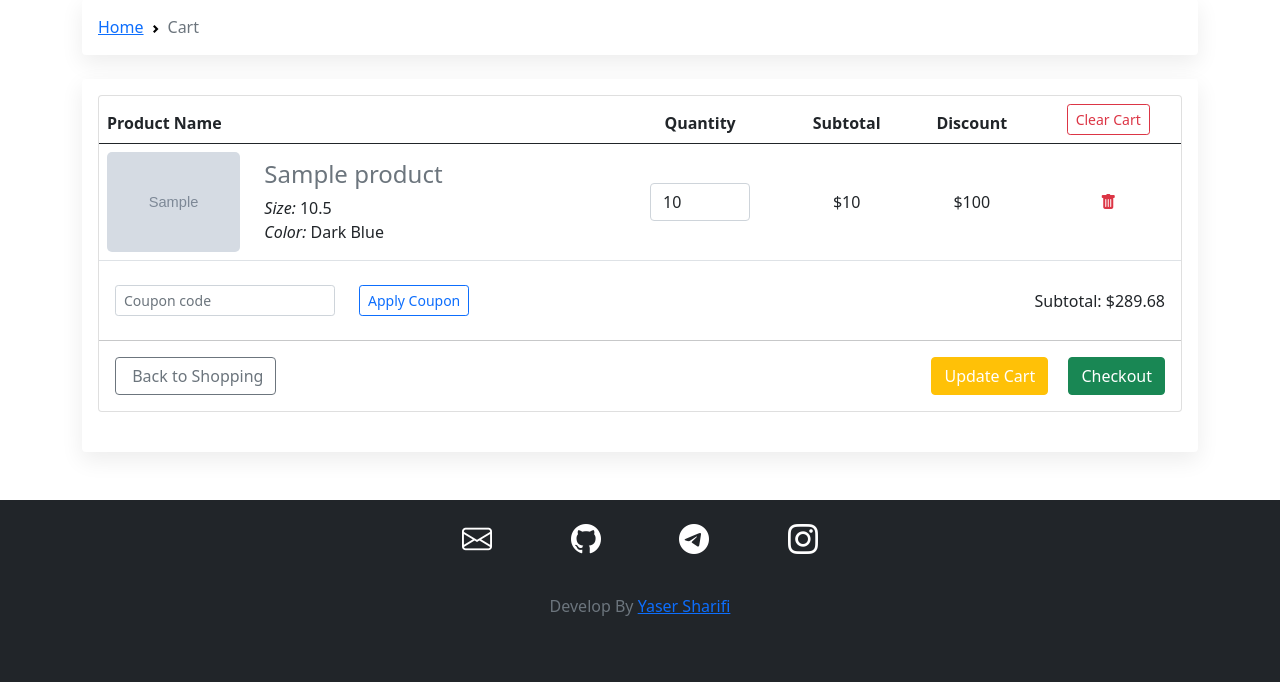
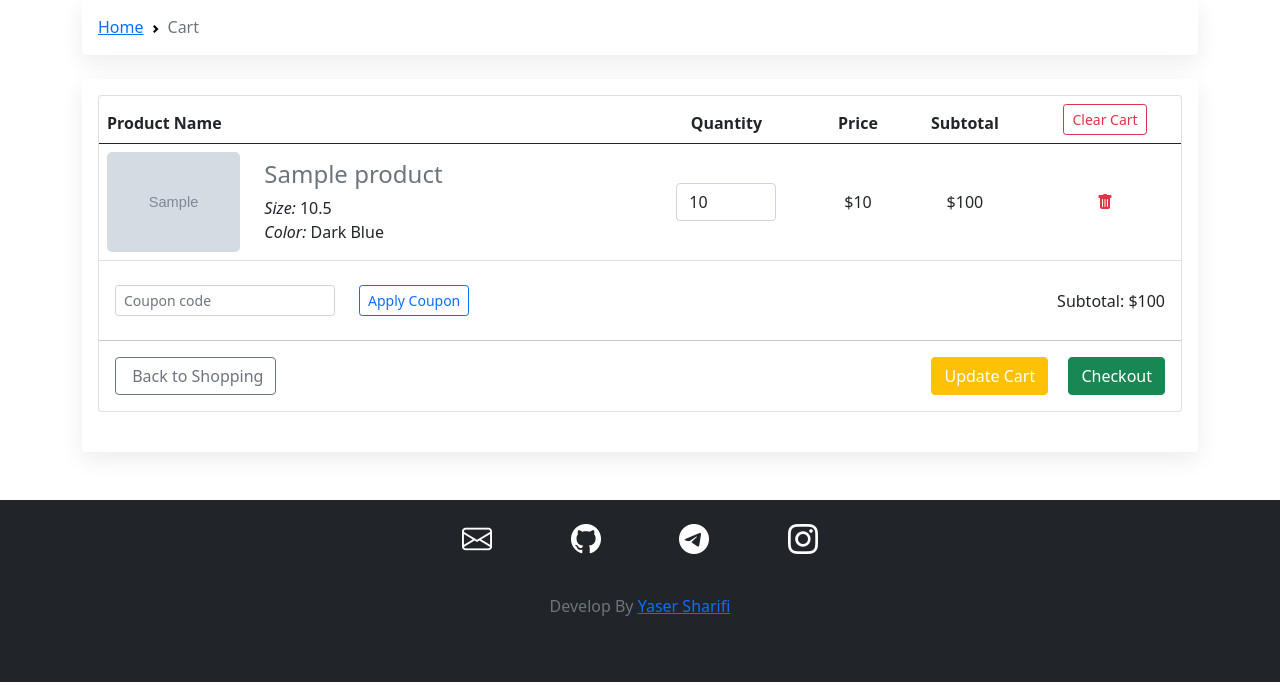
Before and after one commit to yasersharifi/shopping_cart_ajax_php_mysql, a PHP site: page /cart.php in a window 1280 px wide. Shown: the part 81-773 px from the top of the page. Run offline with PHP 8.4, Linux system fonts and the light colour scheme; tables that the repository leaves empty or names only in its code hold one stand-in row (values such as "Sample post"); grey boxes marked "Sample" are stand-in pictures.

Commit message:
fixed update cart

```diff
--- a/assets/css/style.css
+++ b/assets/css/style.css
@@ -35,3 +35,20 @@
     border: 2px solid #ffc107;
     border-radius: 5px;
 }
+.loadingImg {
+    position: absolute;
+    z-index: 1;
+    background: #ffeaea;
+    top: 43%;
+    left: 50%;
+    display: none;
+}
+.loadingDiv {
+    opacity: 0.5;
+}
+.loadingDiv, .loadingDiv button, .loadingDiv *{
+    cursor: not-allowed;
+}
+.loadingDiv button {
+    cursor: wait;
+}
--- a/cart.php
+++ b/cart.php
@@ -3,6 +3,7 @@ session_start();
 include_once "classes/Cart.php";
 $cartObject = new Cart();
 $cartItems = $cartObject->findAll();
+$totalPrice = 0;
 
 // delete from cart
 if (isset($_GET["action"])) {
@@ -106,7 +107,8 @@ if (isset($_GET["action"])) {
 <!-- start main -->
 <section id="main">
     <div class="container mt-4">
-        <div class="card yas-box-shadow-nh border-0">
+        <div class="card yas-box-shadow-nh border-0 position-relative">
+            <img class="loadingImg" src="assets/images/loading/loading.gif" width="70" alt="">
             <div class="card-body">
                 <div class="row">
                     <?php if (isset($_SESSION["msg"])): $msg = $_SESSION["msg"]; ?>
@@ -117,6 +119,11 @@ if (isset($_GET["action"])) {
                     </div>
                     <?php endif; unset($_SESSION["msg"]); ?>
                     <div class="col-12 mb-4">
+                        <div class="row" id="message" style="display: none">
+                            <div class="col-12">
+                                <div class="alert" id="messageDiv"></div>
+                            </div>
+                        </div>
                         <!-- Shopping Cart-->
                         <div class="card">
                             <div class="card-body p-0">
@@ -126,13 +133,13 @@ if (isset($_GET["action"])) {
                                         <tr>
                                             <th>Product Name</th>
                                             <th class="text-center">Quantity</th>
+                                            <th class="text-center">Price</th>
                                             <th class="text-center">Subtotal</th>
-                                            <th class="text-center">Discount</th>
                                             <th class="text-center"><a class="btn btn-sm btn-outline-danger" href="#">Clear Cart</a></th>
                                         </tr>
                                         </thead>
                                         <tbody>
-                                        <?php if (! empty($cartItems)): foreach ($cartItems as $item): ?>
+                                        <?php if (! empty($cartItems)): foreach ($cartItems as $item): $totalPrice += $item->price * $item->quantity; ?>
                                         <tr>
                                             <td>
                                                 <div class="product-item d-flex">
@@ -146,11 +153,11 @@ if (isset($_GET["action"])) {
                                             </td>
                                             <td class="text-center align-middle">
                                                 <div class="count-input">
-                                                    <input type="number" value="<?= $item->quantity; ?>" class="form-control yas-box-shadow-unset" style="width: 100px; margin: 0 auto">
+                                                    <input type="number" value="<?= $item->quantity; ?>" id="<?= $item->id; ?>" data-price="<?= $item->price; ?>" class="productQty form-control yas-box-shadow-unset" style="width: 100px; margin: 0 auto" min="1">
                                                 </div>
                                             </td>
-                                            <td class="text-center text-lg text-medium align-middle subTotal">$<?= number_format($item->price); ?></td>
-                                            <td class="text-center text-lg text-medium align-middle">$<?= number_format($item->price * $item->quantity); ?></td>
+                                            <td class="text-center text-lg text-medium align-middle price">$<?= number_format($item->price); ?></td>
+                                            <td class="text-center text-lg text-medium align-middle subTotal">$<?= number_format($item->price * $item->quantity); ?></td>
                                             <td class="text-center align-middle">
                                                 <a class="remove-from-cart" href="?action=delete&cartId=<?= $item->cartID; ?>" data-toggle="tooltip" title="" data-original-title="Remove item">
                                                     <i class="bi bi-trash-fill text-danger"></i>
@@ -170,13 +177,13 @@ if (isset($_GET["action"])) {
                                             </div>
                                         </form>
                                     </div>
-                                    <div class="column text-lg">Subtotal: <span class="text-medium">$289.68</span></div>
+                                    <div class="column text-lg">Subtotal: <span class="text-medium" id="totalPrice">$<?= number_format($totalPrice); ?></span></div>
                                 </div>
                                 <hr>
                                 <div class="shopping-cart-footer d-flex flex-row justify-content-between align-items-center mb-3 px-3">
-                                    <div class="column"><a class="btn btn-outline-secondary" href="#"><i class="icon-arrow-left"></i>&nbsp;Back to Shopping</a></div>
+                                    <div class="column"><a class="btn btn-outline-secondary" href="index.php"><i class="icon-arrow-left"></i>&nbsp;Back to Shopping</a></div>
                                     <div class="column">
-                                        <a class="btn btn-warning text-white" href="#" data-toast="" data-toast-type="success" data-toast-position="topRight" data-toast-icon="icon-circle-check" data-toast-title="Your cart" data-toast-message="is updated successfully!">Update Cart</a>
+                                        <button id="updateCart" class="btn btn-warning text-white"  data-toast="" data-toast-type="success" data-toast-position="topRight" data-toast-icon="icon-circle-check" data-toast-title="Your cart" data-toast-message="is updated successfully!">Update Cart</button>
                                         <a class="btn btn-success ms-3" href="#">Checkout</a>
                                     </div>
                                 </div>
@@ -216,5 +223,68 @@ if (isset($_GET["action"])) {
 <script src="https://code.jquery.com/jquery-3.6.0.min.js"
         integrity="sha256-/xUj+3OJU5yExlq6GSYGSHk7tPXikynS7ogEvDej/m4=" crossorigin="anonymous"></script>
 
+<script>
+    // change subtotal price
+    $(document).ready(function () {
+        $(".productQty").change(function () {
+            let price = $(this).attr("data-price");
+            let qty = $(this).val();
+            let totalPrice = price * qty;
+            $(this).parent("div").parent("td").parent("tr").find(".subTotal").text("$" + totalPrice);
+        });
+    });
+
+    $(document).ready(function () {
+        $("#updateCart").on("click", function () {
+            let data = [];
+            let item = {};
+            let totalPrice = 0;
+            let price = 0;
+            $(".productQty").each(function () {
+                // calculate total cart price
+                price = $(this).attr("data-price");
+                totalPrice += parseFloat(price * $(this).val());
+
+                item = {"productId": $(this).attr('id'), "productQty": $(this).val()};
+                data.push(item);
+            })
+            // show total price
+            $("#totalPrice").text("$" + totalPrice);
+
+            // show loading
+            $(".loadingImg").parent("div").addClass("loadingDiv");
+            $(".loadingImg").css({display: "block"});
+
+            // update cart
+            $.ajax({
+                url: "functions/cart/updateCart.php",
+                method: "POST",
+                data: {action: "updateCart", data: data},
+                cache: false,
+                success: function (response) {
+                    let data = JSON.parse(response);
+
+                    // hide loading
+                    $(".loadingImg").parent("div").removeClass("loadingDiv");
+                    $(".loadingImg").css({display: "none"});
+
+                    if (data["status"] == "ok") {
+                        $("#message").css({display: "block"});
+                        $("#messageDiv").addClass("alert-success");
+                        $("#messageDiv").text(data["message"]);
+                        // change cart counter
+                        $(".cartCount").text(data["cartCount"]);
+
+                    } else {
+                        $("#message").css({display: "block"});
+                        $("#messageDiv").addClass("alert-danger");
+                        $("#messageDiv").text(data["message"]);
+                    }
+                }
+            });
+        });
+    });
+</script>
+
 </body>
 </html>
--- a/classes/Cart.php
+++ b/classes/Cart.php
@@ -1,14 +1,18 @@
 <?php
 require_once "DbConnection.php";
+include_once "Products.php";
 
 class Cart extends DbConnection
 {
     private $table;
+    private $productObject;
     public function __construct()
     {
         parent::__construct();
 
         $this->table = "cart";
+
+        $this->productObject = new Products();
     }
 
     public function findAll() {
@@ -95,4 +99,31 @@ class Cart extends DbConnection
             return true;
         return false;
     }
+
+    public function updateBatch($data) {
+        try {
+            $this->connection->beginTransaction();
+
+            $sql = "UPDATE {$this->table} SET quantity = :quantity, total_price= :total_price WHERE product_id = :product_id";
+            $statement = $this->connection->prepare($sql);
+            $statement->bindParam(':product_id', $product_id, PDO::PARAM_INT);
+            $statement->bindParam(':quantity', $quantity, PDO::PARAM_INT);
+            $statement->bindParam(':total_price', $total_price, PDO::PARAM_BOOL);
+
+            foreach ($data as $item) {
+                $product_id = $item["productId"];
+                $productPrice = $this->productObject->findById($product_id)->price;
+                $quantity = $item["productQty"];
+                $total_price = $productPrice * $quantity;
+
+                $statement->execute();
+            }
+            $this->connection->commit();
+            return true;
+        }
+        catch (PDOException $error) {
+            $this->connection->rollBack();
+            return false;
+        }
+    }
 }
--- a/index.php
+++ b/index.php
@@ -188,7 +188,7 @@ $cartCount = $cartObject->countCart();
                 data: {action: "addToCart", productId: productId, quantity: 1},
                 success: function (response) {
                     let data = JSON.parse(response)[0];
-                    console.log(data)
+
                     if (data["status"] == "ok") {
                         $("#message").css({display: "block"});
                         $("#messageDiv").addClass("alert-success");
```
Also changed, not shown: functions/cart/updateCart.php (added, +32 -0 lines), assets/images/loading/loading.gif (added).
